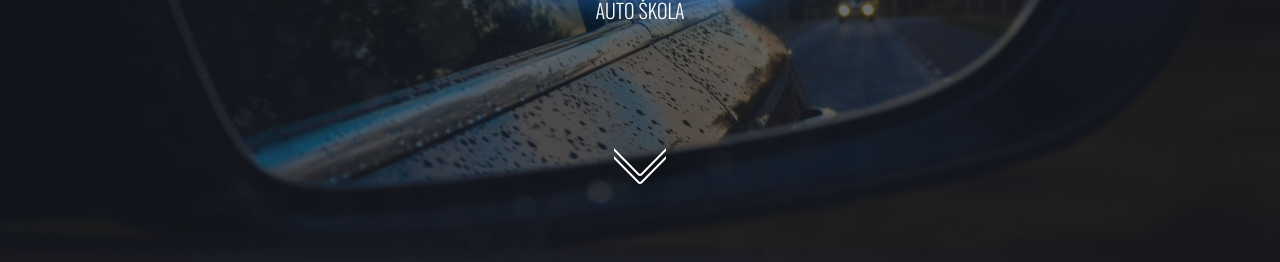
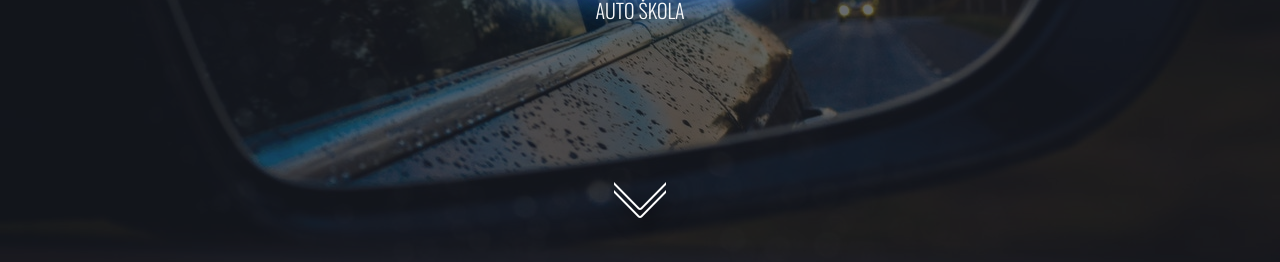
Before and after one commit to SlobodanDodic/lteam.rs, a plain HTML site: page index.html in a window 1280 px wide. Shown: the part 538-800 px from the top of the page. Drawn offline with nearby package versions, Linux system fonts and the light colour scheme; a web font is replaced by a local one.

Commit message:
Arrow-down downer

```diff
--- a/css/style.css
+++ b/css/style.css
@@ -171,7 +171,7 @@ header a:visited {
 
 #arrow-down {
     position: absolute;
-    bottom: 64px;
+    bottom: 30px;
     left: 0;
     right: 0;
     margin: 0 auto;
```
